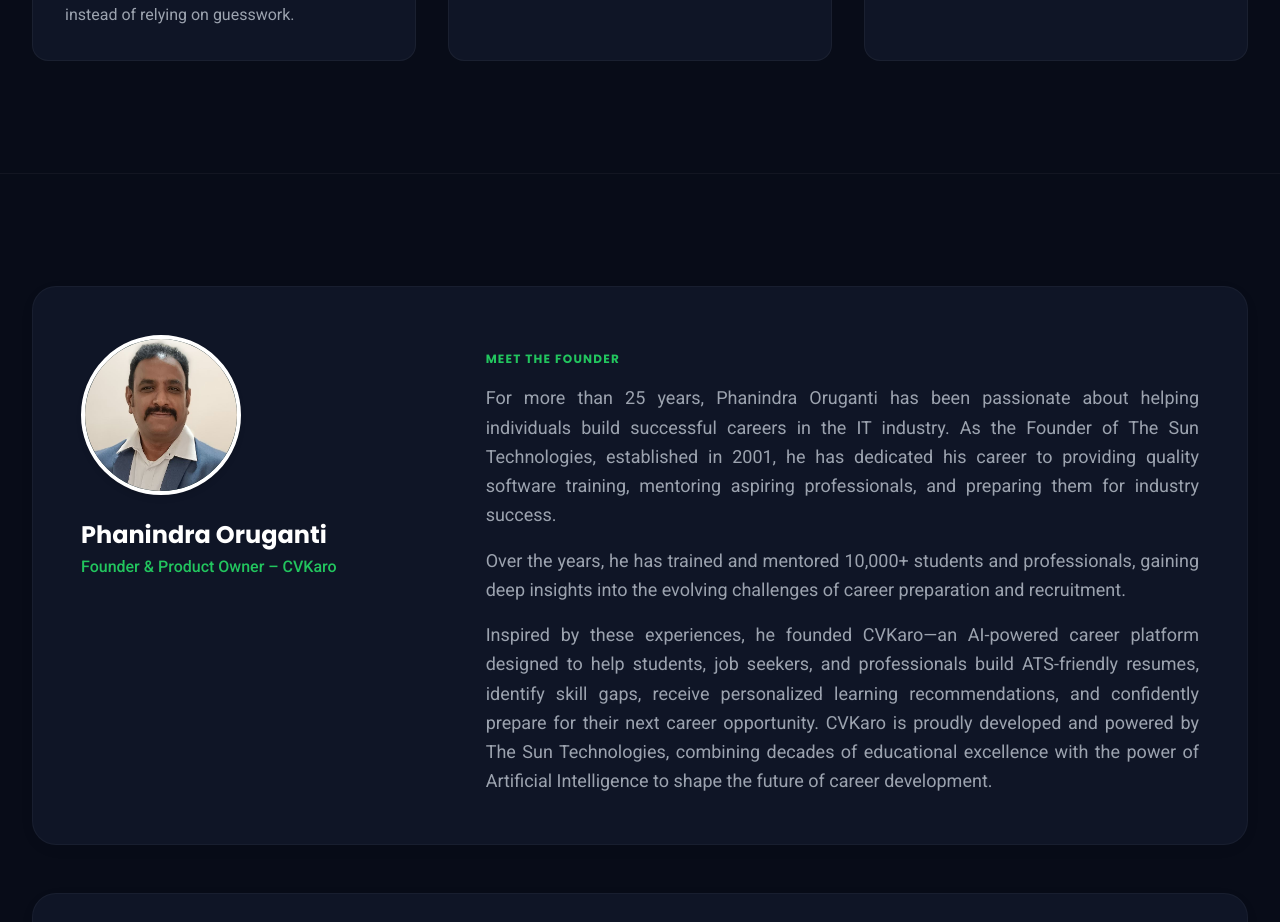
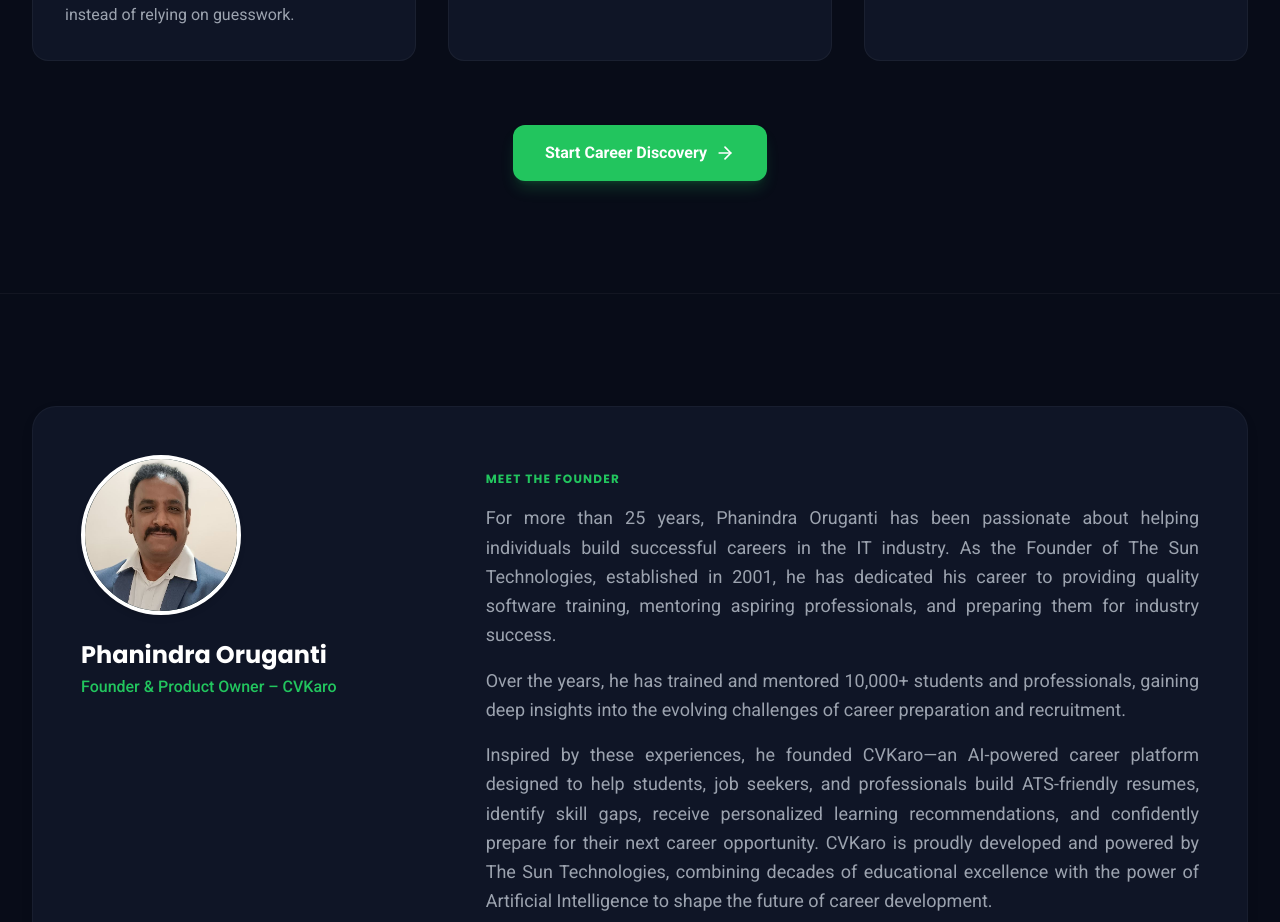
Before and after one commit to phanindra73/cvkaro-public, a React (Vite) app: page / in a window 1280 px wide. Shown: the part 2585-3507 px from the top of the page. Built offline with nearby package versions, Linux system fonts and the light colour scheme.

Commit message:
why cvkaro  add commit

```diff
--- a/src/App.tsx
+++ b/src/App.tsx
@@ -161,7 +161,7 @@
           <WhyFirstJobMatters onGetStartedClick={handleGetStartedClick} />
 
           {/* Why Choose CVKaro Section */}
-          <WhyChooseCVKaro />
+          <WhyChooseCVKaro onGetStartedClick={handleGetStartedClick} />
 
           {/* Why CVKaro (Value Pros) */}
           <WhyCVKaro onLearnMoreClick={handleGetStartedClick} />
--- a/src/components/WhyChooseCVKaro.tsx
+++ b/src/components/WhyChooseCVKaro.tsx
@@ -1,7 +1,11 @@
 import React from 'react';
-import { Compass, User, Target, Lightbulb, Rocket, TrendingUp } from 'lucide-react';
+import { Compass, User, Target, Lightbulb, Rocket, TrendingUp, ArrowRight } from 'lucide-react';
 
-export default function WhyChooseCVKaro() {
+interface Props {
+  onGetStartedClick: () => void;
+}
+
+export default function WhyChooseCVKaro({ onGetStartedClick }: Props) {
   const cards = [
     {
       title: "Discover the Right Career",
@@ -68,6 +72,16 @@
             </div>
           ))}
         </div>
+
+        <div className="flex justify-center mt-12 sm:mt-16">
+          <button
+            onClick={onGetStartedClick}
+            className="px-8 py-4 font-bold text-navy-dark bg-brand-green hover:brightness-110 rounded-xl shadow-lg shadow-brand-green/20 transition-all duration-300 hover:-translate-y-1 cursor-pointer flex items-center justify-center gap-2"
+          >
+            Start Career Discovery
+            <ArrowRight className="w-5 h-5" />
+          </button>
+        </div>
       </div>
     </section>
   );
```
